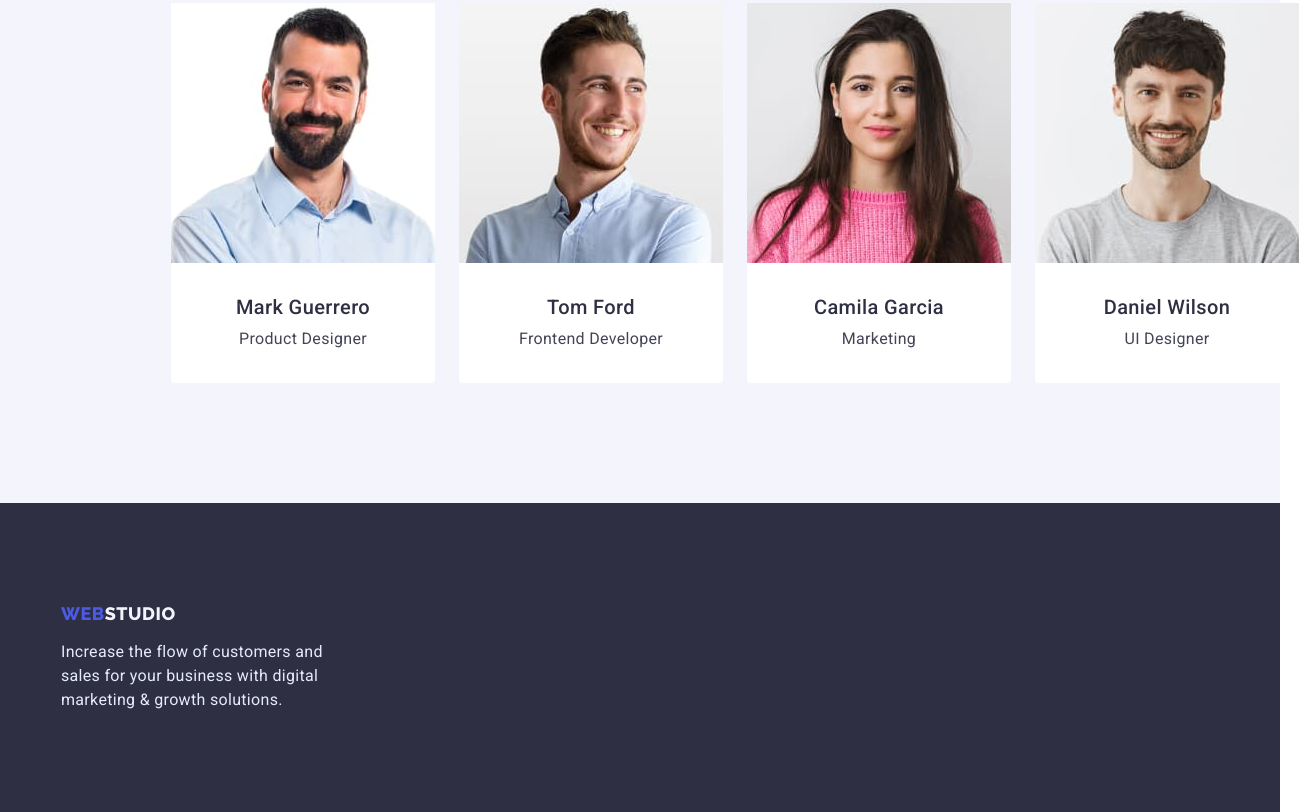
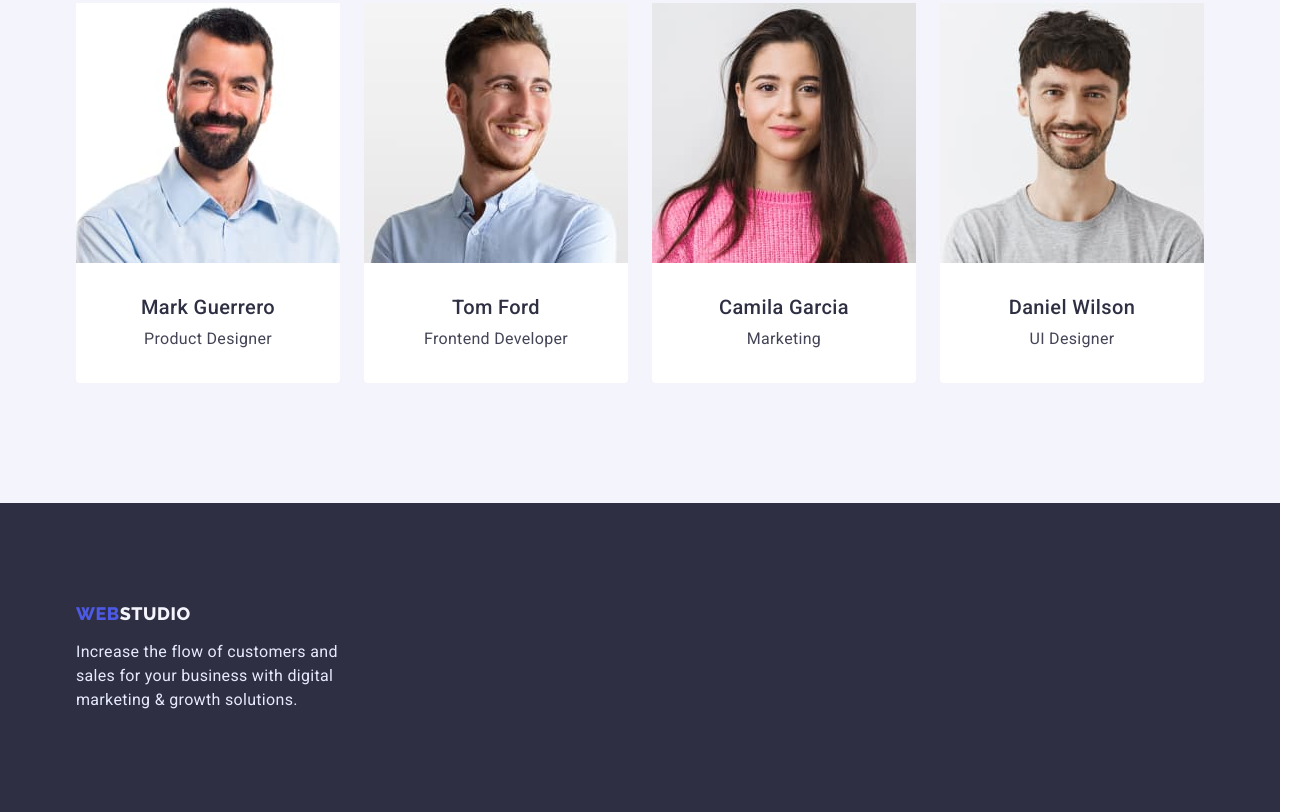
Before and after one commit to shadowamartez/goit-markup-hw-03, a plain HTML site: page index.html in a window 1280 px wide. Shown: the part 1802-2614 px from the top of the page, 1314 px wide, since content can reach past the window. Drawn offline with nearby package versions, Linux system fonts and the light colour scheme.

Commit message:
updated2

```diff
--- a/css/styles.css
+++ b/css/styles.css
@@ -268,9 +268,7 @@ address {
 .about-team {
     background-color: var(--about-team-bckground-color);
     padding-top: 120px;
-    padding-left: 156px;
     padding-bottom: 120px;
-    padding-right: 156px;
 }
 
 .about-team-container {}
@@ -316,12 +314,6 @@ address {
     background-color: var(--footer-background-color);
     padding-top: 100px;
     padding-bottom: 100px;
-}
-
-.footer-container {
-    width: 1158px;
-    margin-left: auto;
-    margin-right: auto;
 }
 
 .footer-logo-studio {
--- a/index.html
+++ b/index.html
@@ -128,7 +128,7 @@
     </main>
 
     <footer class="footer">
-        <div class="footer-container">
+        <div class="container">
             <a class="header-logo link" href="./index.html">Web<span class="footer-logo-studio link">Studio</span></a>
             <p class="footer-text">Increase the flow of customers and sales for your business with digital marketing &
                 growth solutions.</p>
```
Also changed, not shown: portfolio.html (+1 -1 lines).
